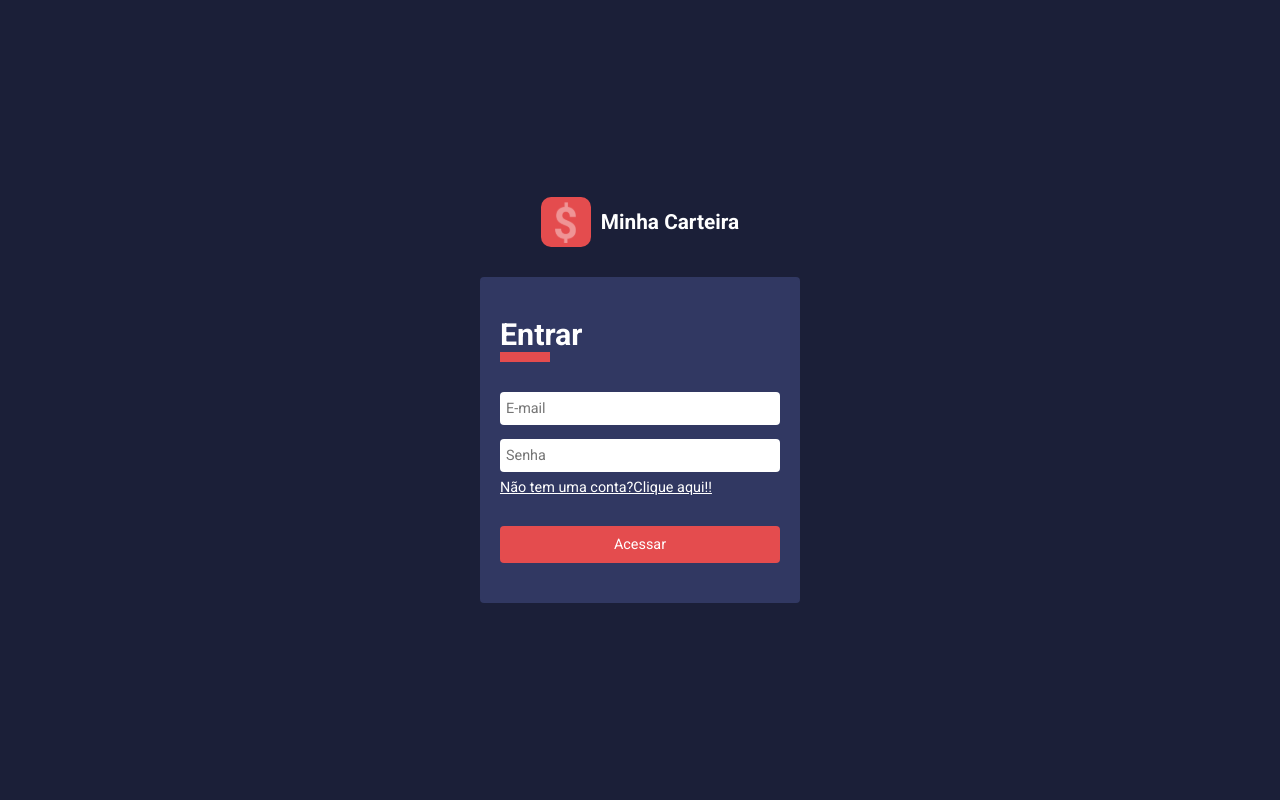
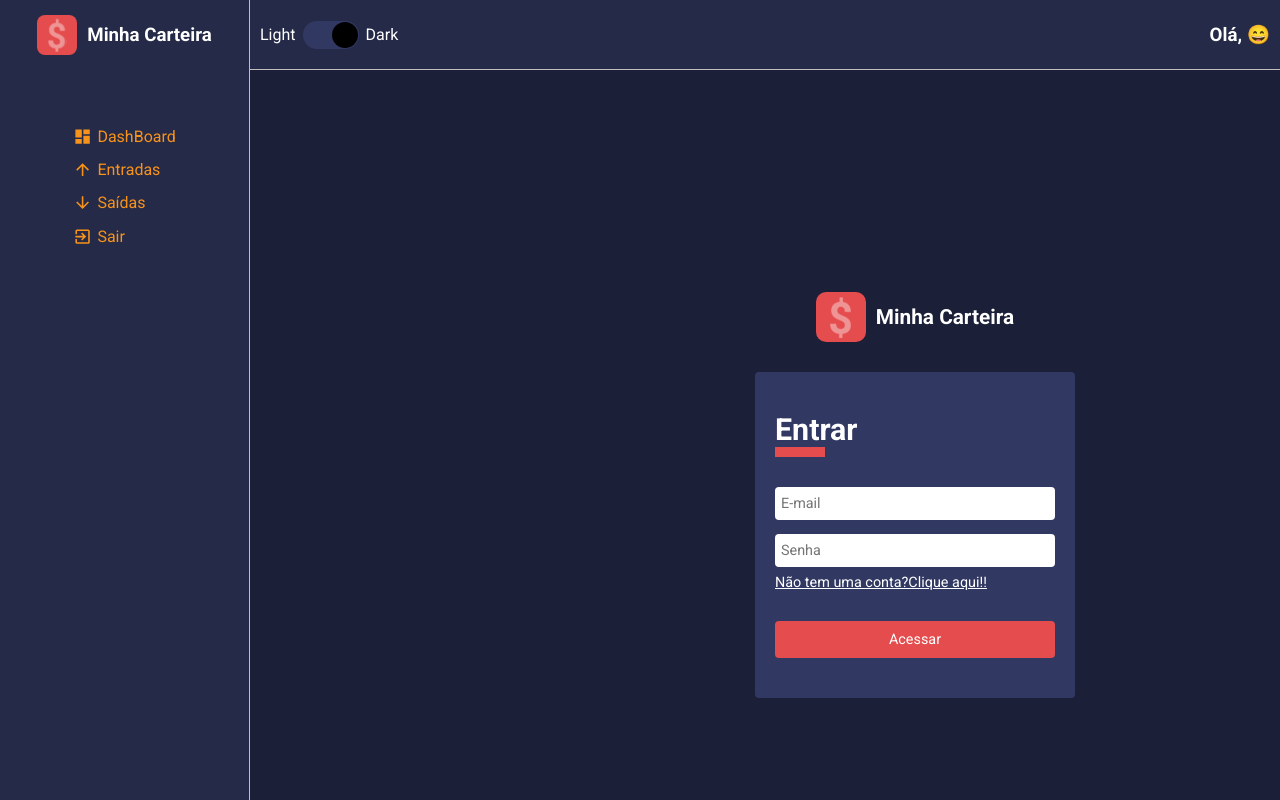
Before and after one commit to JoaoVicDias/Minha-Carteira, a React (Create React App) app: page /sign-in in a window 1280 px wide. Built offline with nearby package versions, Linux system fonts and the light colour scheme.

Commit message:
fix basepage

```diff
--- a/src/Components/Aside/index.tsx
+++ b/src/Components/Aside/index.tsx
@@ -1,6 +1,5 @@
 import React from 'react'
 import { MdDashboard, MdArrowDownward, MdArrowUpward, MdExitToApp } from 'react-icons/md'
-import { CSSTransition } from 'react-transition-group'
 
 import Backdrop from '../Backdrop'
 
@@ -23,13 +22,7 @@ const Aside: React.FC<IAsideProps> = ({ isOpen, onClose }) => {
     return (
         <>
             <Backdrop isOpen={isOpen} onClose={onClose} top={70} />
-            <CSSTransition
-                in={isOpen}
-                timeout={200}
-                classNames="slide-in-left"
-                mountOnEnter
-                unmountOnExit>
-                <Conteiner>
+                <Conteiner isOpen={isOpen} >
                     <Title>
                         <LogoImg src={LogoSVG} alt="Logo Minha Carteira" />
                         <CompanyName>Minha Carteira</CompanyName>
@@ -42,7 +35,6 @@ const Aside: React.FC<IAsideProps> = ({ isOpen, onClose }) => {
                         <AsideButton onClick={() => {LogoffFunction('Desconectado com sucesso!'); onClose()}}> <MdExitToApp /> <span>Sair</span> </AsideButton>
                     </MenuContainer>
                 </Conteiner>
-            </CSSTransition>
         </>
     )
 }
--- a/src/Components/Aside/styles.ts
+++ b/src/Components/Aside/styles.ts
@@ -1,7 +1,11 @@
 import styled from 'styled-components'
 import { Link } from 'react-router-dom'
 
-export const Conteiner = styled.aside`
+interface IContainer {
+    isOpen: boolean;
+}
+
+export const Conteiner = styled.aside<IContainer>`
     grid-area: AS ;
     background-color: ${props => props.theme.colors.secondary};
     display: flex;
@@ -16,6 +20,8 @@ export const Conteiner = styled.aside`
         height: 100%;
         width: 250px;
         z-index: 99;
+        transform: ${props => props.isOpen ? 'translateX(0)' : 'translateX(-100%)'};
+        transition: all 200ms ;
     }
 
     @media(max-width:420px) {
--- a/src/Components/Backdrop/styles.ts
+++ b/src/Components/Backdrop/styles.ts
@@ -12,4 +12,5 @@ export const BackdropStyles = styled.div<IBackdrop> `
     left: 0;
     z-index: 98;
     background-color: rgba(0, 0, 0, 0.5);
+    cursor: pointer;
 `
--- a/src/Pages/Dashboard/index.tsx
+++ b/src/Pages/Dashboard/index.tsx
@@ -1,7 +1,6 @@
 import React, { useMemo, useState, useEffect, useCallback } from 'react'
 import { toast } from 'react-toastify'
 
-import BasePage from '../../Components/BasePage'
 import ContentHeader from '../../Components/ContentHeader'
 import SelectInput from '../../Components/SelectInput'
 import WalletBox from '../../Components/WalletBox'
@@ -356,7 +355,7 @@ const Dashboard: React.FC = () => {
     }, [onFetchData])
 
     return (
-        <BasePage>
+        <>
             <ContentHeader title="Dashboard" lineColor="#f7931b">
                 <SelectInput options={onTakeMonths} setValue={(e) => setFilter({ ...filter, 'month': e.target.value })} defaultValue="todos" />
                 <SelectInput options={onTakeYears} setValue={(e) => { setFilter({ ...filter, 'year': e.target.value }); setSelectedYear(e.target.value) }} defaultValue="todos" />
@@ -381,7 +380,7 @@ const Dashboard: React.FC = () => {
                         </>
                 }
             </Content>
-        </BasePage >
+        </ >
     )
 }
 
--- a/src/Pages/List/index.tsx
+++ b/src/Pages/List/index.tsx
@@ -1,7 +1,6 @@
 import React, { useMemo, useEffect, useState, useCallback } from 'react'
 import { MdCreate } from 'react-icons/md'
 
-import BasePage from '../../Components/BasePage'
 import CardModal from '../../Components/CardModal'
 import ContentHeader from '../../Components/ContentHeader'
 import HistoryFinanceCard from '../../Components/HistoryFinanceCard'
@@ -210,7 +209,7 @@ const List: React.FC<IListProps> = ({ match }) => {
 
 
     return (
-        <BasePage>
+        <>
             <CardModal isOpen={showModal.show} reloadPage={onHandlerData} editData={editData} onClose={() => setShowModal(prevState => ({ ...prevState, show: false }))} cardModalType={showModal.type} />
             <ContentHeader title={title.title} lineColor={title.lineColor}>
                 <PageSettingsContainer>
@@ -249,7 +248,7 @@ const List: React.FC<IListProps> = ({ match }) => {
                     }
                 </Conteiner>
             </StatusComponent>
-        </BasePage>
+        </>
     )
 }
 
--- a/src/Routes.tsx
+++ b/src/Routes.tsx
@@ -1,6 +1,7 @@
 import React from 'react'
 import { BrowserRouter, Switch, Route, Redirect } from 'react-router-dom'
 
+import BasePage from './Components/BasePage'
 import Dashboard from './Pages/Dashboard'
 import List from './Pages/List'
 import SignIn from './Pages/SignIn'
@@ -9,16 +10,19 @@ import PrivateRoute from './Components/PrivateRoute'
 
 
 
+
 const Routes: React.FC = () => {
 
     return (
         <BrowserRouter>
-            <Switch>
-                <Route exact path="/sign-in" component={SignIn} />
-                <PrivateRoute exact path="/" componentRouter={Dashboard} />
-                <PrivateRoute exact path="/list/:type" componentRouter={List} />
-                <Redirect to="/"/>
-            </Switch>
+            <BasePage>
+                <Switch>
+                    <Route exact path="/sign-in" component={SignIn} />
+                    <PrivateRoute exact path="/" componentRouter={Dashboard} />
+                    <PrivateRoute exact path="/list/:type" componentRouter={List} />
+                    <Redirect to="/" />
+                </Switch>
+            </BasePage>
         </BrowserRouter>
     )
 }
--- a/src/app.css
+++ b/src/app.css
@@ -8,7 +8,7 @@
     transition: all 200ms;
 }
 
-.slide-in-left-exit {
+  .slide-in-left-exit {
     transform: translateX(0%);
     opacity: 1;
 }
```
Also changed, not shown: src/App.tsx (line endings or trailing spaces), 1 other file (tests, documents, lock files or other folders).
